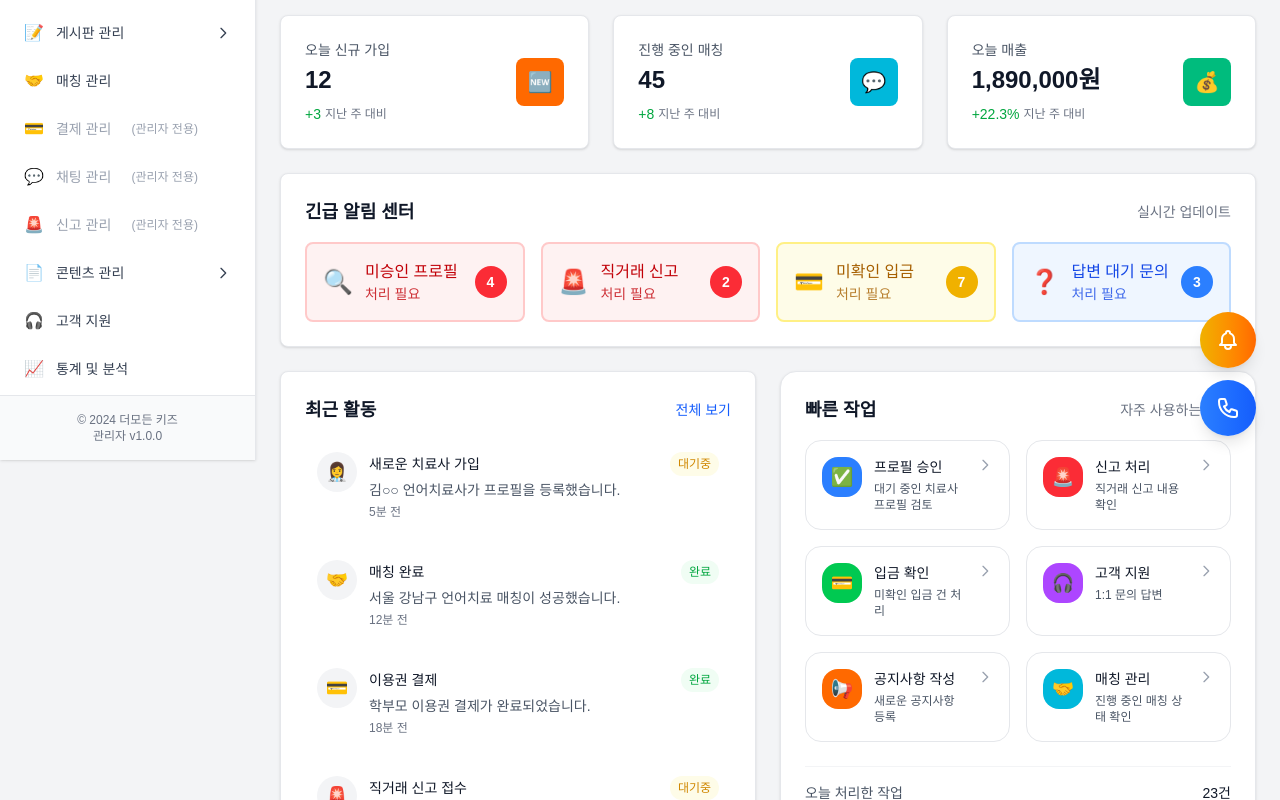
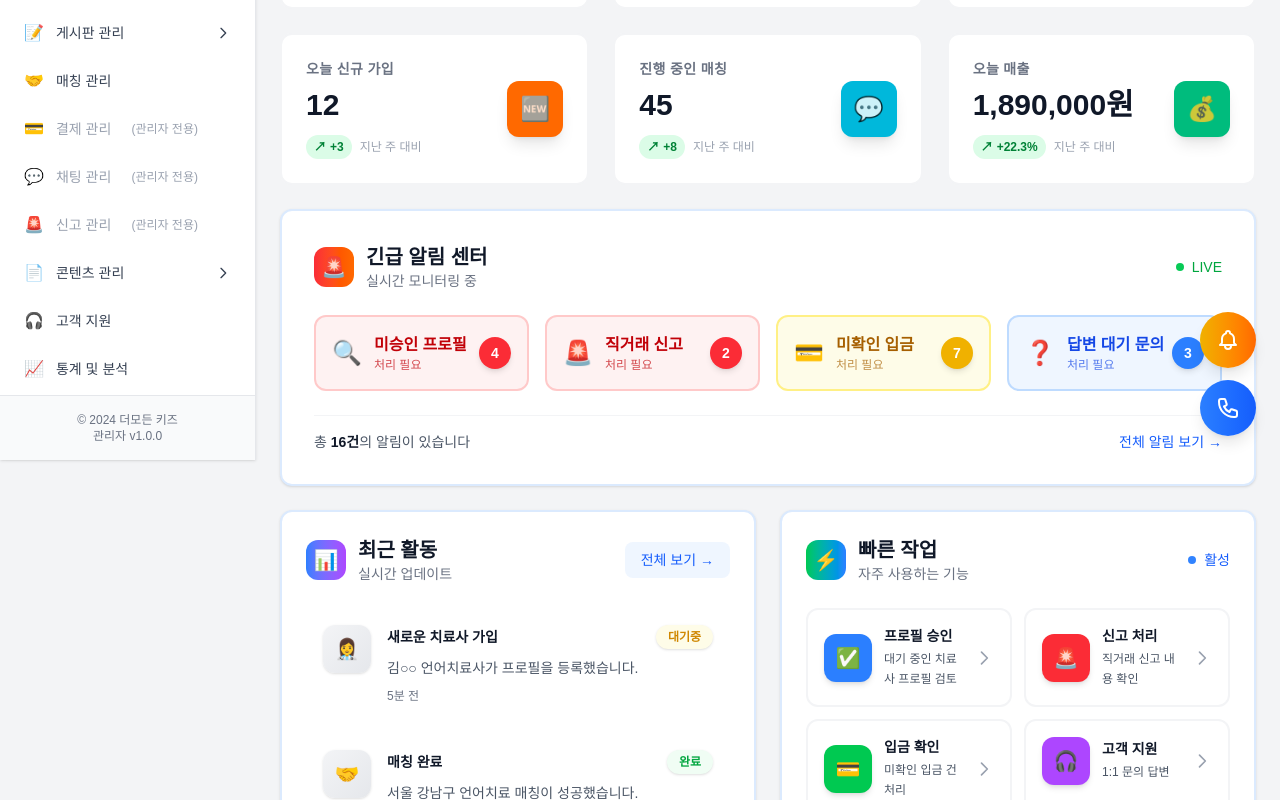
Before and after one commit to Hamyoungmin/momci, a Next.js app: page /admin in a window 1280 px wide. Shown: the part 340-1140 px from the top of the page. Built offline with nearby package versions, Linux system fonts and the light colour scheme; no server answers.

Commit message:
Design: AdminDashboard 디자인 대폭 개선

```diff
--- a/src/components/admin/AdminSidebar.tsx
+++ b/src/components/admin/AdminSidebar.tsx
@@ -191,9 +191,9 @@ export default function AdminSidebar({ isAdmin }: AdminSidebarProps) {
   };
 
   return (
-    <aside className="fixed left-0 top-0 h-full w-64 bg-white border-r border-gray-200 shadow-sm overflow-y-auto">
+    <aside className="fixed left-0 top-0 h-full w-64 bg-white border-r border-gray-200 shadow-sm flex flex-col">
       {/* 로고 및 타이틀 */}
-      <div className="flex items-center space-x-3 px-6 py-6 border-b border-gray-200">
+      <div className="flex items-center space-x-3 px-6 py-6 border-b border-gray-200 flex-shrink-0">
         <div className="w-8 h-8 bg-blue-600 rounded-lg flex items-center justify-center">
           <span className="text-white font-bold text-sm">관</span>
         </div>
@@ -204,12 +204,12 @@ export default function AdminSidebar({ isAdmin }: AdminSidebarProps) {
       </div>
 
       {/* 네비게이션 메뉴 */}
-      <nav className="px-3 py-4 space-y-1">
+      <nav className="flex-1 px-3 py-4 space-y-1 overflow-y-auto">
         {menuItems.map(item => renderMenuItem(item))}
       </nav>
 
-      {/* 하단 정보 */}
-      <div className="absolute bottom-0 left-0 right-0 p-4 border-t border-gray-200 bg-gray-50">
+      {/* 하단 정보 - 맨 아래 고정 */}
+      <div className="flex-shrink-0 p-4 border-t border-gray-200 bg-gray-50 mt-auto">
         <div className="text-center text-xs text-gray-500">
           <p>© 2024 더모든 키즈</p>
           <p>관리자 v1.0.0</p>
--- a/src/components/admin/dashboard/AlertCenter.tsx
+++ b/src/components/admin/dashboard/AlertCenter.tsx
@@ -69,10 +69,21 @@ export default function AlertCenter() {
   };
 
   return (
-    <div className="bg-white rounded-lg shadow-sm border border-gray-200 p-6">
-      <div className="flex items-center justify-between mb-4">
-        <h2 className="text-lg font-semibold text-gray-900">긴급 알림 센터</h2>
-        <span className="text-sm text-gray-500">실시간 업데이트</span>
+    <div className="bg-white rounded-xl border-2 border-blue-100 p-8 shadow-sm">
+      <div className="flex items-center justify-between mb-6">
+        <div className="flex items-center space-x-3">
+          <div className="w-10 h-10 bg-gradient-to-r from-red-500 to-orange-500 rounded-xl flex items-center justify-center">
+            <span className="text-white text-xl">🚨</span>
+          </div>
+          <div>
+            <h2 className="text-xl font-bold text-gray-900">긴급 알림 센터</h2>
+            <p className="text-sm text-gray-500">실시간 모니터링 중</p>
+          </div>
+        </div>
+        <div className="flex items-center space-x-2">
+          <div className="w-2 h-2 bg-green-500 rounded-full animate-pulse"></div>
+          <span className="text-sm font-medium text-green-600">LIVE</span>
+        </div>
       </div>
 
       <div className="grid grid-cols-1 md:grid-cols-2 lg:grid-cols-4 gap-4">
@@ -80,27 +91,46 @@ export default function AlertCenter() {
           <Link
             key={index}
             href={alert.href}
-            className={`block p-4 rounded-lg border-2 transition-colors ${getAlertColor(alert.type)}`}
+            className={`group block p-4 rounded-xl border-2 transition-all duration-300 hover:shadow-lg hover:-translate-y-1 ${getAlertColor(alert.type)}`}
           >
             <div className="flex items-center justify-between">
               <div className="flex items-center space-x-3">
-                <span className="text-2xl">{alert.icon}</span>
+                <div className="text-2xl group-hover:scale-110 transition-transform duration-300">
+                  {alert.icon}
+                </div>
                 <div>
-                  <p className="font-medium">{alert.title}</p>
-                  <p className="text-sm opacity-80">처리 필요</p>
+                  <p className="font-semibold group-hover:font-bold transition-all">{alert.title}</p>
+                  <p className="text-xs opacity-70 font-medium">처리 필요</p>
                 </div>
               </div>
-              <div
-                className={`w-8 h-8 rounded-full flex items-center justify-center text-sm font-bold ${getCountColor(
-                  alert.type
-                )}`}
-              >
-                {alert.count}
+              <div className="relative">
+                <div
+                  className={`w-8 h-8 rounded-full flex items-center justify-center text-sm font-bold shadow-md group-hover:scale-110 transition-transform duration-300 ${getCountColor(
+                    alert.type
+                  )}`}
+                >
+                  {alert.count}
+                </div>
+                {alert.type === 'urgent' && (
+                  <div className="absolute -top-1 -right-1 w-3 h-3 bg-red-400 rounded-full animate-ping"></div>
+                )}
               </div>
             </div>
           </Link>
         ))}
       </div>
+
+      {/* 하단 요약 */}
+      <div className="mt-6 pt-4 border-t border-gray-100">
+        <div className="flex items-center justify-between text-sm">
+          <span className="text-gray-600">
+            총 <span className="font-semibold text-gray-900">{alerts.reduce((sum, alert) => sum + alert.count, 0)}건</span>의 알림이 있습니다
+          </span>
+          <button className="text-blue-600 hover:text-blue-700 font-medium transition-colors">
+            전체 알림 보기 →
+          </button>
+        </div>
+      </div>
     </div>
   );
 }
--- a/src/components/admin/dashboard/QuickActions.tsx
+++ b/src/components/admin/dashboard/QuickActions.tsx
@@ -57,35 +57,47 @@ export default function QuickActions() {
   ];
 
   return (
-    <div className="bg-white rounded-2xl shadow-sm border border-gray-200 p-6">
-      <div className="flex items-center justify-between mb-4">
-        <h2 className="text-lg font-semibold text-gray-900">빠른 작업</h2>
-        <span className="text-sm text-gray-500">자주 사용하는 기능</span>
+    <div className="bg-white rounded-xl border-2 border-blue-100 p-6 shadow-sm">
+      <div className="flex items-center justify-between mb-6">
+        <div className="flex items-center space-x-3">
+          <div className="w-10 h-10 bg-gradient-to-r from-green-500 to-blue-500 rounded-xl flex items-center justify-center">
+            <span className="text-white text-xl">⚡</span>
+          </div>
+          <div>
+            <h2 className="text-xl font-bold text-gray-900">빠른 작업</h2>
+            <p className="text-sm text-gray-500">자주 사용하는 기능</p>
+          </div>
+        </div>
+        <div className="flex items-center space-x-2">
+          <div className="w-2 h-2 bg-blue-500 rounded-full animate-pulse"></div>
+          <span className="text-sm font-medium text-blue-600">활성</span>
+        </div>
       </div>
 
-      <div className="grid grid-cols-1 sm:grid-cols-2 gap-4">
+      <div className="grid grid-cols-1 sm:grid-cols-2 gap-3">
         {quickActions.map((action, index) => (
           <Link
             key={index}
             href={action.href}
-            className="group block p-4 rounded-2xl border border-gray-200 hover:border-gray-300 transition-all duration-200 hover:shadow-md"
+            className="group block p-4 rounded-xl border-2 border-gray-100 hover:border-blue-200 transition-all duration-300 hover:shadow-lg hover:-translate-y-1"
           >
-            <div className="flex items-start space-x-3">
+            <div className="flex items-center space-x-3">
               <div
-                className={`w-10 h-10 ${action.color} rounded-2xl flex items-center justify-center text-white transition-colors group-hover:scale-105`}
+                className={`w-12 h-12 ${action.color} rounded-xl flex items-center justify-center text-white transition-all duration-300 group-hover:scale-110 shadow-md`}
               >
-                <span className="text-lg">{action.icon}</span>
+                <span className="text-xl">{action.icon}</span>
               </div>
-              <div className="flex-1">
-                <h3 className="text-sm font-medium text-gray-900 group-hover:text-gray-700">
+              <div className="flex-1 min-w-0">
+                <h3 className="text-sm font-semibold text-gray-900 group-hover:text-blue-700 transition-colors">
                   {action.title}
                 </h3>
-                <p className="text-xs text-gray-600 mt-1">
+                <p className="text-xs text-gray-600 mt-1 leading-relaxed">
                   {action.description}
                 </p>
               </div>
+              <div className="flex-shrink-0">
                 <svg
-                className="w-4 h-4 text-gray-400 group-hover:text-gray-600 transition-colors"
+                  className="w-5 h-5 text-gray-400 group-hover:text-blue-500 transition-all duration-300 group-hover:translate-x-1"
                   fill="none"
                   stroke="currentColor"
                   viewBox="0 0 24 24"
@@ -93,15 +105,26 @@ export default function QuickActions() {
                   <path strokeLinecap="round" strokeLinejoin="round" strokeWidth={2} d="M9 5l7 7-7 7" />
                 </svg>
               </div>
+            </div>
           </Link>
         ))}
       </div>
 
       <div className="mt-6 pt-4 border-t border-gray-100">
-        <div className="flex items-center justify-between text-sm">
-          <span className="text-gray-600">오늘 처리한 작업</span>
-          <span className="font-medium text-gray-900">23건</span>
+        <div className="flex items-center justify-between">
+          <div className="flex items-center space-x-2">
+            <span className="text-sm text-gray-600">오늘 처리한 작업</span>
+            <div className="w-1.5 h-1.5 bg-green-500 rounded-full"></div>
           </div>
+          <div className="flex items-center space-x-2">
+            <span className="text-2xl font-bold text-green-600">23</span>
+            <span className="text-sm text-gray-600">건</span>
+          </div>
+        </div>
+        <div className="mt-2 w-full bg-gray-100 rounded-full h-2">
+          <div className="bg-gradient-to-r from-green-400 to-blue-500 h-2 rounded-full" style={{width: '78%'}}></div>
+        </div>
+        <p className="text-xs text-gray-500 mt-2 text-center">오늘 목표 30건 중 78% 완료</p>
       </div>
     </div>
   );
--- a/src/components/admin/dashboard/RecentActivities.tsx
+++ b/src/components/admin/dashboard/RecentActivities.tsx
@@ -86,42 +86,55 @@ export default function RecentActivities() {
   };
 
   return (
-    <div className="bg-white rounded-lg shadow-sm border border-gray-200 p-6">
-      <div className="flex items-center justify-between mb-4">
-        <h2 className="text-lg font-semibold text-gray-900">최근 활동</h2>
-        <button className="text-sm text-blue-600 hover:text-blue-800 font-medium">
-          전체 보기
+    <div className="bg-white rounded-xl border-2 border-blue-100 p-6 shadow-sm">
+      <div className="flex items-center justify-between mb-6">
+        <div className="flex items-center space-x-3">
+          <div className="w-10 h-10 bg-gradient-to-r from-blue-500 to-purple-500 rounded-xl flex items-center justify-center">
+            <span className="text-white text-xl">📊</span>
+          </div>
+          <div>
+            <h2 className="text-xl font-bold text-gray-900">최근 활동</h2>
+            <p className="text-sm text-gray-500">실시간 업데이트</p>
+          </div>
+        </div>
+        <button className="px-4 py-2 bg-blue-50 text-blue-600 hover:bg-blue-100 rounded-lg font-medium transition-colors text-sm">
+          전체 보기 →
         </button>
       </div>
 
-      <div className="space-y-4">
+      <div className="space-y-3">
         {activities.map((activity) => (
-          <div key={activity.id} className="flex items-start space-x-3 p-3 hover:bg-gray-50 rounded-lg transition-colors">
+          <div key={activity.id} className="group flex items-start space-x-4 p-4 hover:bg-blue-50 rounded-xl transition-all duration-300 border border-transparent hover:border-blue-200">
             <div className="flex-shrink-0">
-              <div className="w-10 h-10 bg-gray-100 rounded-full flex items-center justify-center">
-                <span className="text-lg">{activity.icon}</span>
+              <div className="w-12 h-12 bg-gradient-to-br from-gray-100 to-gray-200 rounded-xl flex items-center justify-center group-hover:scale-110 transition-transform duration-300 shadow-sm">
+                <span className="text-xl">{activity.icon}</span>
               </div>
             </div>
             <div className="flex-1 min-w-0">
-              <div className="flex items-center justify-between">
-                <p className="text-sm font-medium text-gray-900 truncate">
+              <div className="flex items-center justify-between mb-2">
+                <p className="text-sm font-semibold text-gray-900 truncate group-hover:text-blue-700 transition-colors">
                   {activity.title}
                 </p>
                 <span
-                  className={`px-2 py-1 text-xs font-medium rounded-full ${getStatusColor(activity.status)}`}
+                  className={`px-3 py-1 text-xs font-semibold rounded-full ${getStatusColor(activity.status)} shadow-sm`}
                 >
                   {getStatusText(activity.status)}
                 </span>
               </div>
-              <p className="text-sm text-gray-600 mt-1">{activity.description}</p>
-              <p className="text-xs text-gray-500 mt-1">{activity.time}</p>
+              <p className="text-sm text-gray-600 leading-relaxed">{activity.description}</p>
+              <div className="flex items-center justify-between mt-2">
+                <p className="text-xs text-gray-500 font-medium">{activity.time}</p>
+                <div className="text-xs text-blue-500 opacity-0 group-hover:opacity-100 transition-opacity duration-300">
+                  자세히 보기 →
+                </div>
+              </div>
             </div>
           </div>
         ))}
       </div>
 
-      <div className="mt-4 pt-4 border-t border-gray-100">
-        <button className="w-full text-center text-sm text-gray-600 hover:text-gray-900 font-medium">
+      <div className="mt-6 pt-4 border-t border-gray-100">
+        <button className="w-full text-center py-3 bg-gray-50 hover:bg-gray-100 rounded-lg text-sm text-gray-600 hover:text-gray-900 font-medium transition-colors">
           더 많은 활동 보기
         </button>
       </div>
--- a/src/components/admin/dashboard/StatsCards.tsx
+++ b/src/components/admin/dashboard/StatsCards.tsx
@@ -68,31 +68,35 @@ export default function StatsCards() {
       {stats.map((stat, index) => (
         <div
           key={index}
-          className="bg-white rounded-lg shadow-sm border border-gray-200 p-6 hover:shadow-md transition-shadow"
+          className="bg-white rounded-xl border-2 border-gray-100 p-6 hover:border-blue-200 hover:shadow-lg transition-all duration-300 group"
         >
           <div className="flex items-center justify-between">
             <div className="flex-1">
-              <p className="text-sm font-medium text-gray-600 mb-1">{stat.title}</p>
-              <p className="text-2xl font-bold text-gray-900 mb-2">{stat.value}</p>
-              <div className="flex items-center space-x-1">
-                <span
-                  className={`text-sm font-medium ${
-                    stat.changeType === 'increase'
-                      ? 'text-green-600'
-                      : stat.changeType === 'decrease'
-                      ? 'text-red-600'
-                      : 'text-gray-600'
-                  }`}
-                >
-                  {stat.change}
-                </span>
-                <span className="text-xs text-gray-500">지난 주 대비</span>
+              <p className="text-sm font-semibold text-gray-500 mb-2 uppercase tracking-wide">{stat.title}</p>
+              <p className="text-3xl font-bold text-gray-900 mb-3 group-hover:text-blue-600 transition-colors">{stat.value}</p>
+              <div className="flex items-center space-x-2">
+                <div className={`inline-flex items-center px-2 py-1 rounded-full text-xs font-semibold ${
+                  stat.changeType === 'increase'
+                    ? 'bg-green-100 text-green-700'
+                    : stat.changeType === 'decrease'
+                    ? 'bg-red-100 text-red-700'
+                    : 'bg-gray-100 text-gray-700'
+                }`}>
+                  {stat.changeType === 'increase' && '↗'}
+                  {stat.changeType === 'decrease' && '↘'}
+                  {stat.changeType === 'neutral' && '→'}
+                  <span className="ml-1">{stat.change}</span>
+                </div>
+                <span className="text-xs text-gray-400">지난 주 대비</span>
               </div>
             </div>
-            <div
-              className={`w-12 h-12 ${stat.color} rounded-lg flex items-center justify-center text-white text-xl`}
-            >
-              {stat.icon}
+            <div className="relative">
+              <div
+                className={`w-14 h-14 ${stat.color} rounded-xl flex items-center justify-center text-white text-2xl shadow-lg group-hover:scale-110 transition-transform duration-300`}
+              >
+                {stat.icon}
+              </div>
+              <div className={`absolute inset-0 ${stat.color} rounded-xl opacity-20 group-hover:opacity-30 transition-opacity duration-300`}></div>
             </div>
           </div>
         </div>
```
Also changed, not shown: 2 other files (tests, documents, lock files or other folders). Lines whose indentation alone changed are shown as unchanged.
